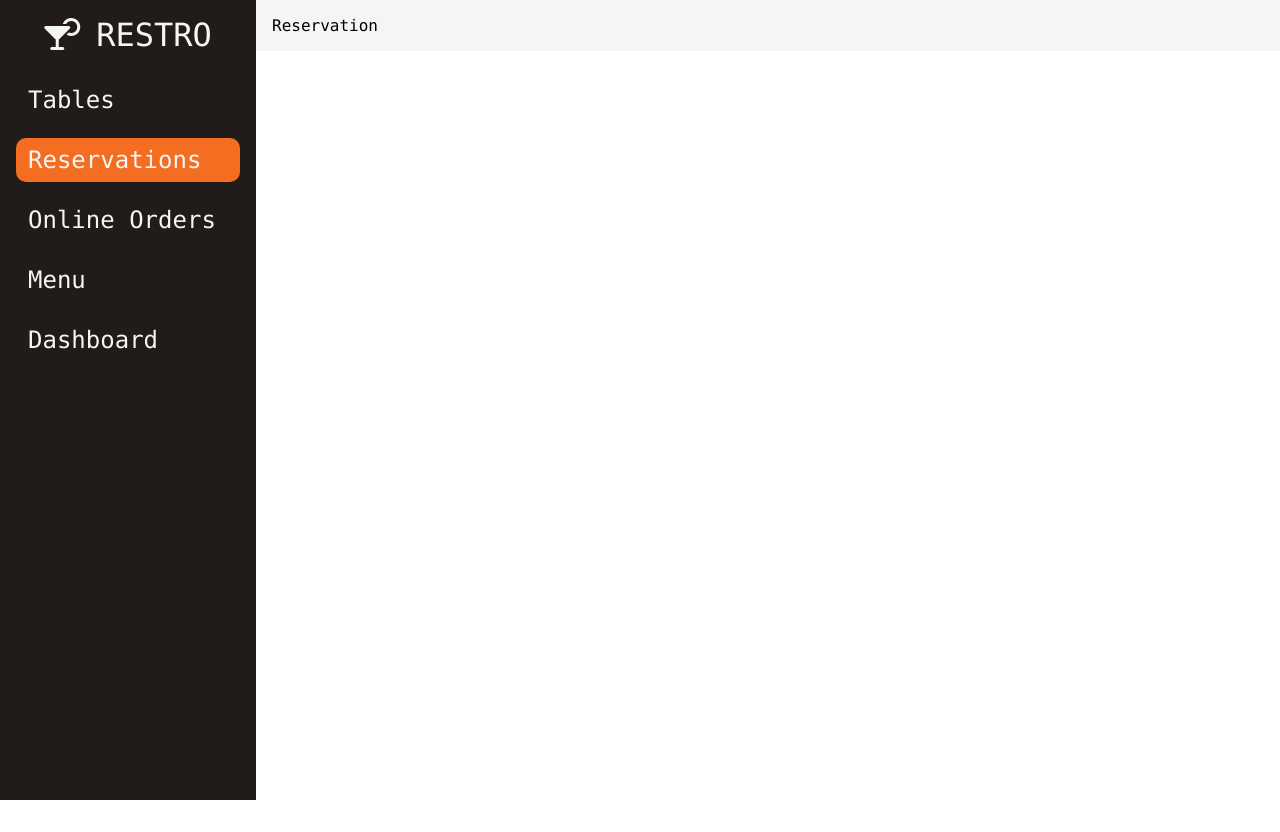
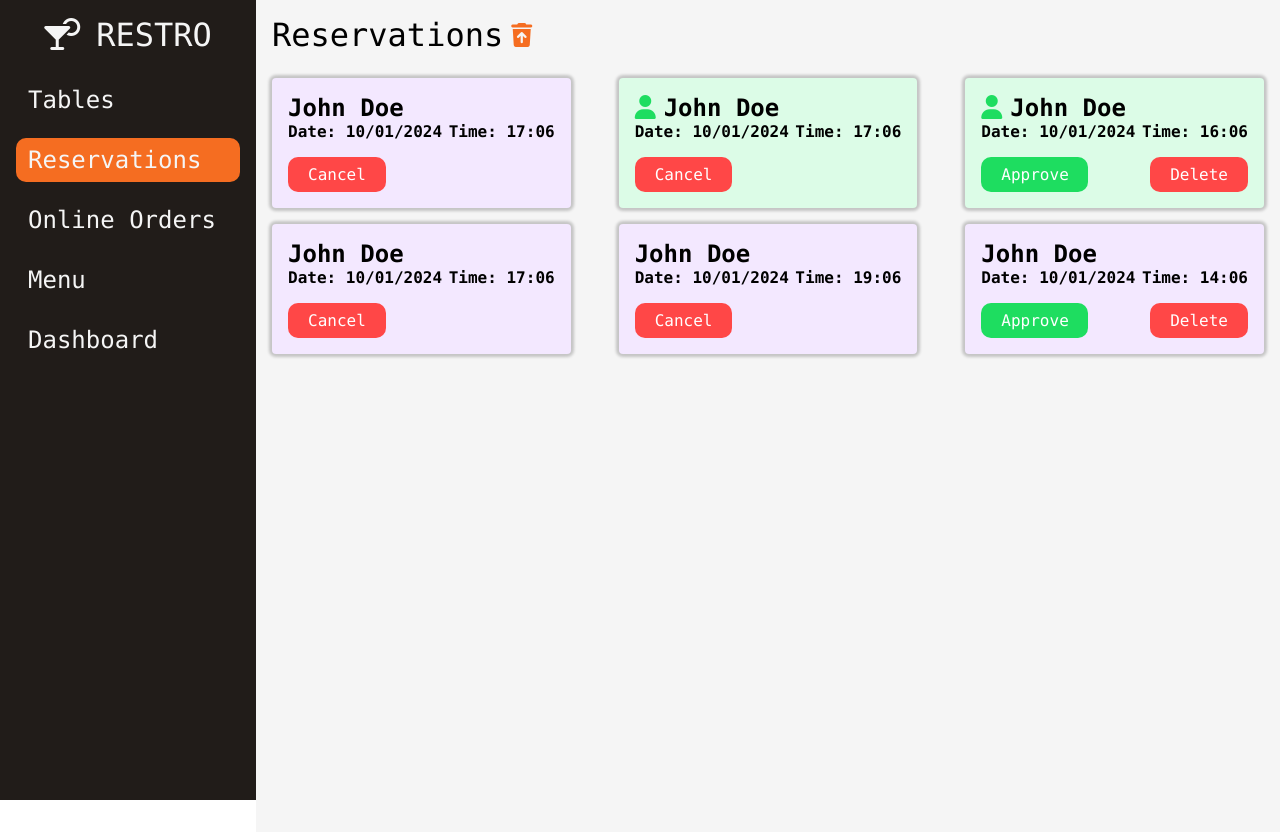
Before and after one commit to TejasChalke/restaurant-management, a React (Create React App) app in the folder web-app/: page / in a window 1280 px wide. Both pictures are taken after a click on the element "Reservations". Before the commit the page ends 800 px from the top, so only its background shows below. Built offline with nearby package versions, Linux system fonts and the light colour scheme.

Commit message:
completed web page for reservations

```diff
--- a/web-app/src/components/tabs/reservation/Reservation.jsx
+++ b/web-app/src/components/tabs/reservation/Reservation.jsx
@@ -1,7 +1,86 @@
+import './Reservation.scss'
+import { useEffect, useState } from "react"
+
 export default function Reservation(){
+    const [reservations, setReservations] = useState([]);
+
+    useEffect(() => {
+        let temp = [];
+        const currDate = "2024-01-10";
+        const d = new Date();
+        const currHr = d.getHours();
+
+        for(let i=0; i<6; i++){
+            const currTime = currHr + Math.floor(Math.random() * (20 - currHr));
+            const currMin = d.getMinutes() - 6;
+            temp.push({
+                customerName: "John Doe",
+                customerId: Math.random() > 0.4 ? i : 0,
+                dateTime: currDate.split("-").reverse().join("/") + " " + currTime + ":" + (currMin < 10 ? "0" + currMin : currMin),
+                status: (i === 2 || i === 5) ? "pending" : "approved"
+            })
+        }
+
+        setReservations(temp);
+    }, []);
+
+    function removeOldReservations() {
+
+    }
+
     return(
         <div id="reservationContainer">
-            Reservation
+            <div className="tabTitle">
+                <span>Reservations</span>
+                <i
+                    className="fa-solid fa-trash-arrow-up"
+                    onClick={removeOldReservations}
+                    title='update reservations'
+                ></i>
+            </div>
+            <div id="reservationsGrid">
+                {
+                    reservations.map((reservation, idx) => {
+                        const currClassName = "reservationItem" + (reservation.customerId !== 0 ? " registered" : "");
+                        const currDateTime = reservation.dateTime.split(" ");
+                        return (
+                            <div className={currClassName} key={idx}>
+                                <div className="reservationItem-title">
+                                    <div className='reservationItem-header'>
+                                        {reservation.customerId !== 0 && <i className="fa-solid fa-user"></i>}
+                                        <span>{reservation.customerName}</span>
+                                    </div>
+                                    <div className='reservationItem-subheader'>
+                                        <span>Date: {currDateTime[0]}</span>
+                                        <span>Time: {currDateTime[1]}</span>
+                                    </div>
+                                </div>
+
+                                <div className="reservationItem-buttons">
+                                    {
+                                        reservation.status !== "approved" &&
+                                        <>
+                                            <div className="reservationItem-button">
+                                                Approve
+                                            </div>
+                                                <div className="reservationItem-button red">
+                                                Delete
+                                            </div>
+                                        </>
+                                    }
+                                    {
+                                        reservation.status === "approved" &&
+                                        <div className="reservationItem-button red">
+                                            Cancel
+                                        </div>
+                                    }
+
+                                </div>
+                            </div>
+                        )
+                    })
+                }
+            </div>
         </div>
     )
 }
--- a/web-app/src/components/tabs/reservation/Reservation.scss
+++ b/web-app/src/components/tabs/reservation/Reservation.scss
@@ -0,0 +1,90 @@
+@mixin box-shadow {
+    -webkit-box-shadow: 0px 0px 3px 3px rgba(0,0,0,0.2);
+    -moz-box-shadow: 0px 0px 3px 3px rgba(0,0,0,0.2);
+    box-shadow: 0px 0px 3px 3px rgba(0,0,0,0.2);
+}
+
+#reservationContainer{
+    display: flex;
+    flex-direction: column;
+    justify-content: flex-start;
+    align-items: flex-start;
+    min-height: 100vh;
+
+    #reservationsGrid{
+        width: 100%;
+        display: grid;
+        grid-template-columns: 1fr 1fr 1fr;
+        gap: 1rem 3rem;
+
+        .reservationItem{
+            @include box-shadow();
+
+            display: flex;
+            flex-direction: column;
+            justify-content: flex-start;
+            align-items: flex-start;
+
+            background-color: var(--bg-purple);
+            padding: 1rem;
+            border-radius: 4px;
+
+            &.registered{
+                background-color: var(--bg-green);
+
+                .reservationItem-title {
+                    i {
+                        color: var(--color-green);
+                    }
+                }
+            }
+
+            .reservationItem-title{
+                width: 100%;
+                display: flex;
+                flex-direction: column;
+                justify-content: flex-start;
+                align-items: flex-start;
+
+                margin-bottom: 1rem;
+                font-weight: bold;
+                font-size: 1.5rem;
+
+                i {
+                    color: var(--color-purple);
+                    margin-right: .5rem;
+                }
+
+                .reservationItem-subheader{
+                    width: 100%;
+                    display: flex;
+                    justify-content: space-between;
+                    align-items: center;
+                    font-size: 1rem;
+                }
+            }
+
+            .reservationItem-buttons{
+                width: 100%;
+                display: flex;
+                justify-content: space-between;
+                align-items: center;
+
+                .reservationItem-button{
+                    background-color: var(--color-green);
+                    max-width: 40%;
+                    color: white;
+                    padding: .5rem 1.25rem;
+                    font-size: 1.2rems;
+                    border-radius: 10px;
+                    text-align: center;
+                    cursor: pointer;
+
+                    &.red{
+                        background-color: var(--color-red);
+                    }
+                }
+            }
+        }
+    }
+}
--- a/web-app/src/components/tabs/tables/Tables.jsx
+++ b/web-app/src/components/tabs/tables/Tables.jsx
@@ -48,6 +48,7 @@ export default function Tables(){
     }
 
     function changeTableDataInLocalStorage(temp){
+        if(temp === null || temp === undefined || temp.length === 0) return;
         localStorage.setItem("tableData", JSON.stringify(temp));
     }
 
--- a/web-app/src/components/tabs/tables/Tables.scss
+++ b/web-app/src/components/tabs/tables/Tables.scss
@@ -1,9 +1,8 @@
 @mixin box-shadow {
-    -webkit-box-shadow: 0px 0px 3px 1px rgba(0,0,0,0.4);
-    -moz-box-shadow: 0px 0px 3px 1px rgba(0,0,0,0.4);
-    box-shadow: 0px 0px 3px 1px rgba(0,0,0,0.4);
+    -webkit-box-shadow: 0px 0px 3px 3px rgba(0,0,0,0.2);
+    -moz-box-shadow: 0px 0px 3px 3px rgba(0,0,0,0.2);
+    box-shadow: 0px 0px 3px 3px rgba(0,0,0,0.2);
 }
-
 
 #tablesContainer{
     display: flex;
@@ -25,7 +24,7 @@
             justify-content: flex-start;
             align-items: flex-start;
             padding: 1rem;
-            border-radius: 10px;
+            border-radius: 4px;
 
             .tableItem-title{
                 width: 100%;
--- a/web-app/src/index.css
+++ b/web-app/src/index.css
@@ -20,6 +20,7 @@
   --color-green: #1edd60;
   --color-pink: #fa5b7e;
   --color-purple: #9f47ff;
+  --color-red: #ff4747;
 
   --primary-color: whitesmoke;
   --secondary-color: black;
```
